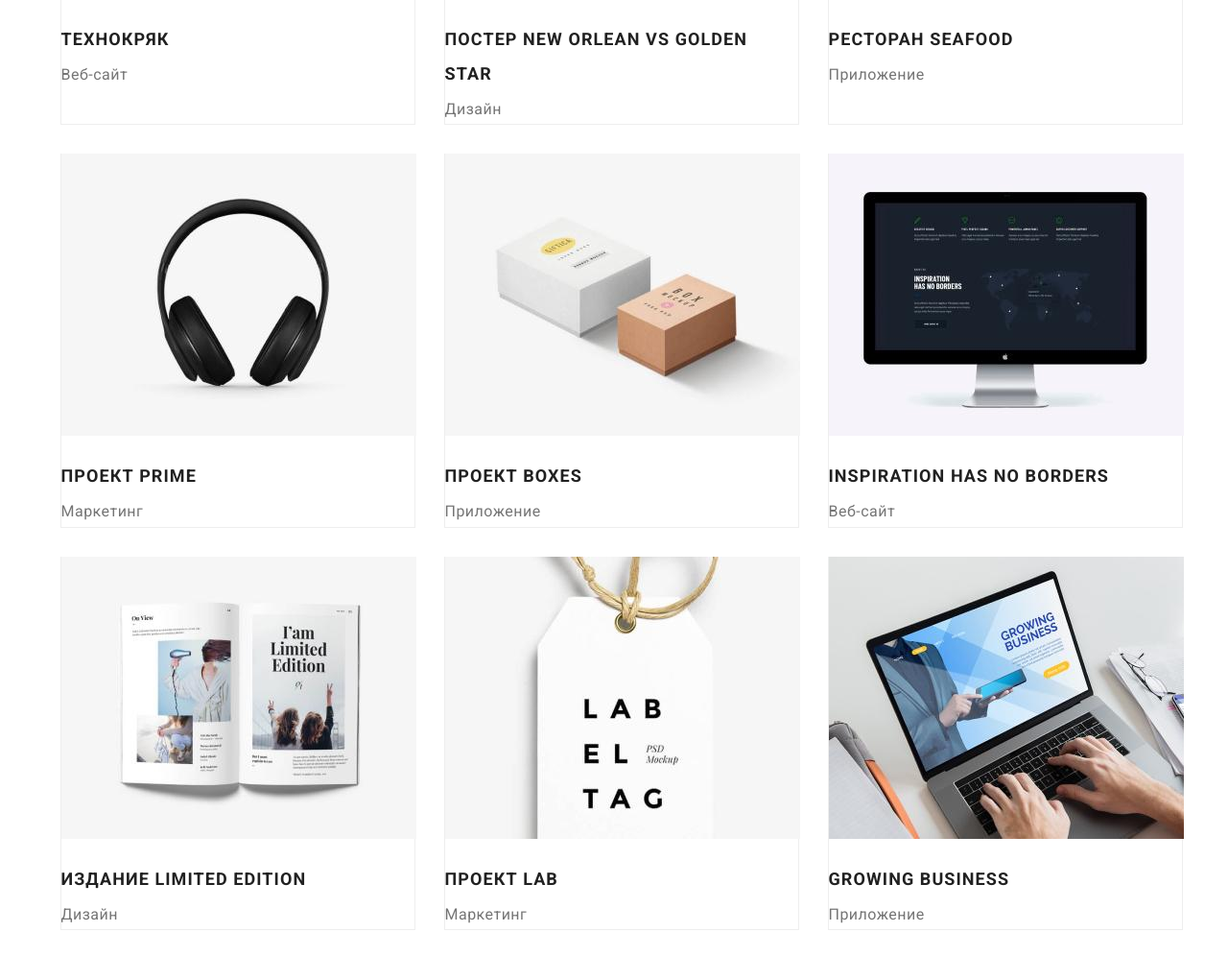
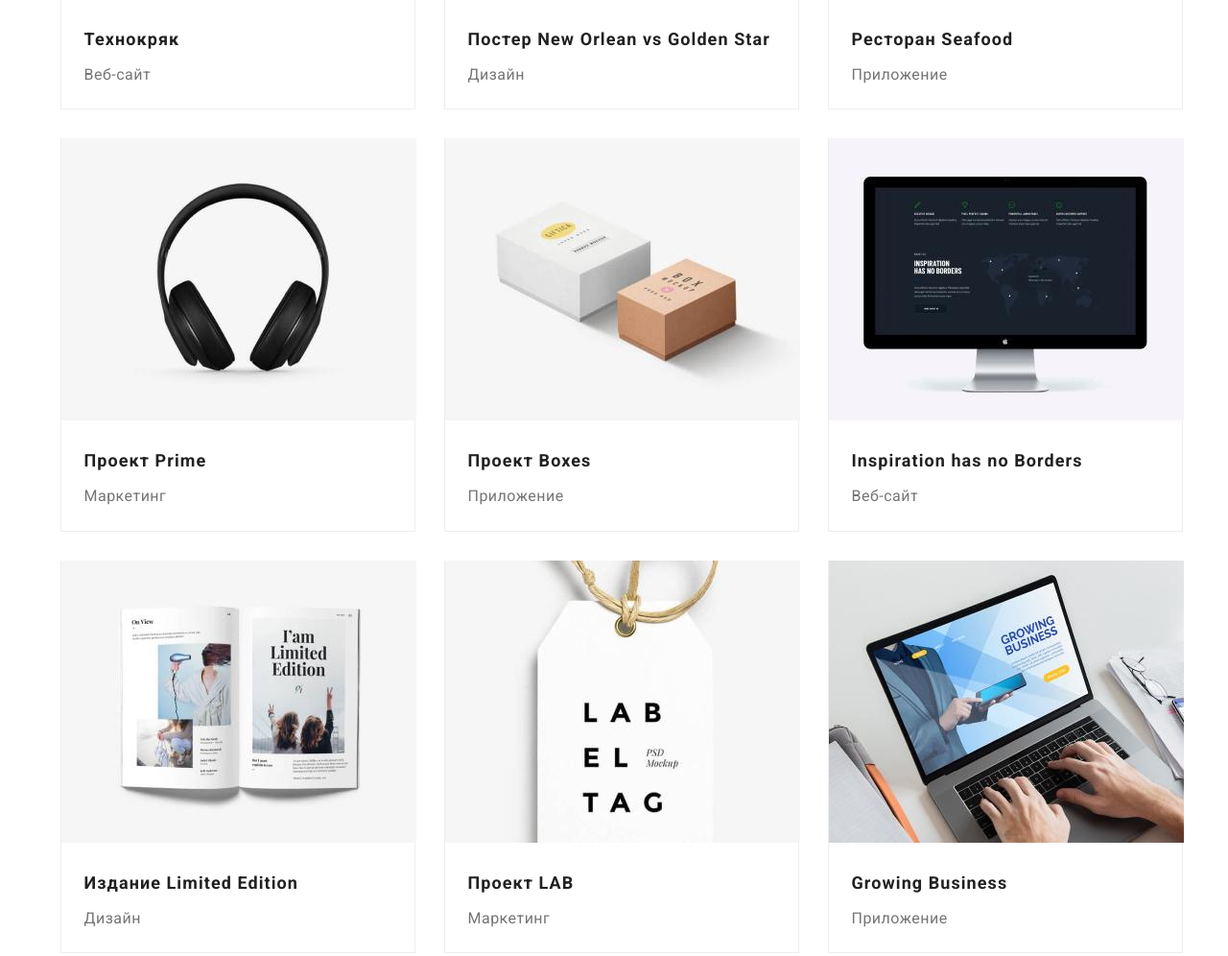
Before and after one commit to DyatlovSergey/goit-markup-hw-03, a plain HTML site: page portfolio.html in a window 1280 px wide. Shown: the part 564-1560 px from the top of the page at 96% size. Drawn offline with nearby package versions, Linux system fonts and the light colour scheme.

Commit message:
окончательные правки по ДЗ

```diff
--- a/css/styles.css
+++ b/css/styles.css
@@ -35,19 +35,16 @@ margin-right: auto;
   padding-left: 15px;
   padding-left: 15px;
   width: 1200px;
-
 }
 
 .header-border {
   border-bottom-width: 1px;
   border-bottom-style: solid;
-  border-bottom-color: #ECECEC
-
+  border-bottom-color: #ececec;
 }
 .main-nav {
   display: flex;
   align-items: center;
-
 }
 
 /* logo */
@@ -82,11 +79,9 @@ button {
 .site-nav {
   display: flex;
   margin-left: 93px;
-
 }
 
 .site-nav .nav-item + .nav-item {
-
   margin-left: 40px;
 }
 /* .site-nav .nav-item {
@@ -117,17 +112,14 @@ outline: 1px solid tomato;
 
 /* auth button */
 
-
 .auth-nav {
   display: flex;
   margin-left: auto;
 }
 
 .auth-nav .nav-item + .nav-item {
-
   margin-left: 50px;
 }
-
 
 .auth-nav .link {
   font-weight: 500;
@@ -186,7 +178,6 @@ margin-left: 50px;
   padding-top: 0;
 }
 .examples-list .title {
-
   margin-bottom: 4px;
   color: var(--primary-text-color);
   font-weight: 700;
@@ -201,31 +192,31 @@ margin-left: 50px;
   line-height: 1.9;
 }
 
-.examples-list img {
+/* .examples-list img {
   margin-bottom: 20px;
-}
+} */
 
 .examples-list {
   display: flex;
   flex-wrap: wrap;
   justify-content: center;
 }
-
-
-
+.example-name {
+  padding: 20px 24px;
+}
 .examples-item {
   width: 370px;
   margin-right: 30px;
   margin-bottom: 30px;
   border-bottom-width: 1px;
   border-bottom-style: solid;
-  border-bottom-color: #EEEEEE;
+  border-bottom-color: #eeeeee;
   border-left-width: 1px;
   border-left-style: solid;
-  border-left-color: #EEEEEE;
+  border-left-color: #eeeeee;
   border-right-width: 1px;
   border-right-style: solid;
-  border-right-color: #EEEEEE;
+  border-right-color: #eeeeee;
 }
 
 .examples-item:nth-child(3n) {
@@ -275,17 +266,16 @@ border-bottom-width: 1px;
   color: var(--blue-text);
 }
 
-
+.footer li {
+  margin-bottom: 9px;
+}
 /* button hero */
 
-
-.title-hero-bg {
+.section-hero {
   padding-top: 200px;
   padding-bottom: 200px;
-
   background-color: #2f303a;
   text-align: center;
-
 }
 
 .title-hero {
@@ -303,7 +293,6 @@ border-bottom-width: 1px;
   text-align: center;
 }
 
-
 .button-hero {
   color: #ffffff;
   background-color: var(--blue-text);
@@ -312,7 +301,6 @@ border-bottom-width: 1px;
   line-height: 1.9;
   letter-spacing: 0.06em;
 }
-
 
 /* Особенности */
 
@@ -326,7 +314,15 @@ border-bottom-width: 1px;
   margin-left: 30px;
 }
 
-.features h3, h2 {
+/* .features h3 {
+  color: var(--primary-text-color);
+  font-size: 14px;
+  line-height: 1.14;
+  font-weight: bold;
+  text-transform: uppercase;
+} */
+
+.features-title {
   color: var(--primary-text-color);
   font-size: 14px;
   line-height: 1.14;
@@ -355,7 +351,7 @@ margin-bottom: 50px;
   color: var(--primary-text-color);
   font-weight: bold;
   font-size: 36px;
-line-height: 1.17 ;
+  line-height: 1.17;
   text-align: center;
 }
 
@@ -379,7 +375,6 @@ line-height: 1.19;
   display: flex;
 }
 
-
 .our-work {
   display: flex;
 }
--- a/portfolio.html
+++ b/portfolio.html
@@ -56,48 +56,49 @@
           <ul class="list examples-list">
             <li class="examples-item">
               <img src="./images/tehno-crack.jpg" alt="" width="370" height="294" />
-              <h2 class="title">Технокряк</h2>
-              <p class="text">Веб-сайт</p>
+              <div class="example-name">
+                <h2 class="title">Технокряк</h2>
+              <p class="text">Веб-сайт</p></div>
             </li>
             <li class="examples-item">
               <img src="./images/poster.jpg" alt="" width="370" height="294" />
-              <h2 class="title">Постер New Orlean vs Golden Star</h2>
-              <p class="text">Дизайн</p>
+              <div class="example-name"><h2 class="title">Постер New Orlean vs Golden Star</h2>
+              <p class="text">Дизайн</p></div>
             </li>
             <li class="examples-item">
               <img src="./images/seafood.jpg" alt="" width="370" height="294" />
-              <h2 class="title">Ресторан Seafood</h2>
-              <p class="text">Приложение</p>
+              <div class="example-name"><h2 class="title">Ресторан Seafood</h2>
+              <p class="text">Приложение</p></div>
             </li>
             <li class="examples-item">
               <img src="./images/project-prime.jpg" alt="" width="370" height="294" />
-              <h2 class="title">Проект Prime</h2>
-              <p class="text">Маркетинг</p>
+              <div class="example-name"><h2 class="title">Проект Prime</h2>
+              <p class="text">Маркетинг</p></div>
             </li>
             <li class="examples-item">
               <img src="./images/project-boxes.jpg" alt="" width="370" height="294" />
-              <h2 class="title">Проект Boxes</h2>
-              <p class="text">Приложение</p>
+           <div class="example-name">   <h2 class="title">Проект Boxes</h2>
+              <p class="text">Приложение</p></div>
             </li>
             <li class="examples-item">
               <img src="./images/inspiration-has-no-borders.jpg" alt="" width="370" height="294" />
-              <h2 class="title">Inspiration has no Borders</h2>
-              <p class="text">Веб-сайт</p>
+          <div class="example-name">    <h2 class="title">Inspiration has no Borders</h2>
+              <p class="text">Веб-сайт</p></div>
             </li>
             <li class="examples-item">
               <img src="./images/limited-edition.jpg" alt="" width="370" height="294" />
-              <h2 class="title">Издание Limited Edition</h2>
-              <p class="text">Дизайн</p>
+              <div class="example-name"><h2 class="title">Издание Limited Edition</h2>
+              <p class="text">Дизайн</p></div>
             </li>
             <li class="examples-item">
               <img src="./images/project-lab.jpg" alt="" width="370" height="294" />
-              <h2 class="title">Проект LAB</h2>
-              <p class="text">Маркетинг</p>
+   <div class="example-name">           <h2 class="title">Проект LAB</h2>
+              <p class="text">Маркетинг</p></div>
             </li>
             <li class="examples-item">
               <img src="./images/growing-business.jpg" alt="" width="370" height="294" />
-              <h2 class="title">Growing Business</h2>
-              <p class="text">Приложение</p>
+          <div class="example-name">    <h2 class="title">Growing Business</h2>
+              <p class="text">Приложение</p></div>
             </li>
           </ul>
         </section>
```
Also changed, not shown: index.html (+28 -18 lines). Lines whose indentation alone changed are shown as unchanged.
